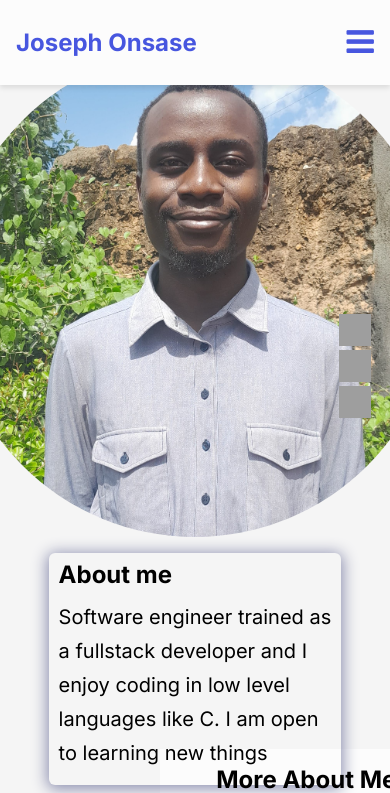
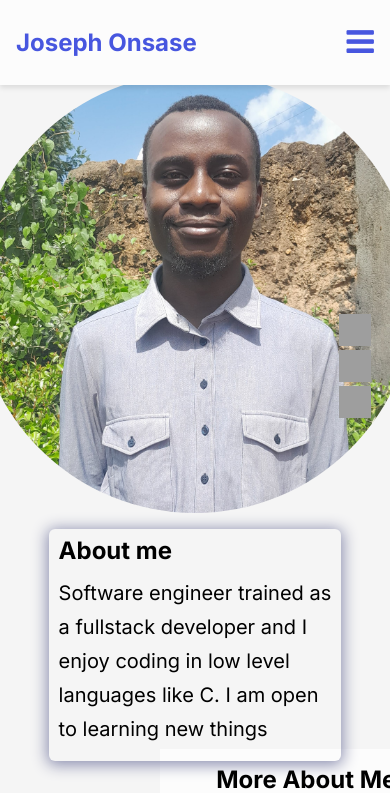
Before and after one commit to ripper19/portfolio, a PHP site: page / in a window 390 px wide; the page is wider, and only the part inside the window is pictured. Shown: the top 793 px of that part. Run offline with PHP 8.4, Linux system fonts and the light colour scheme; grey boxes are pictures that could not be loaded.

Commit message:
Update index.css

```diff
--- a/assets/index.css
+++ b/assets/index.css
@@ -265,8 +265,8 @@ outline: none;
         gap: 0;
     }
     .mine-img{
-        height: 30.5rem;
-        width: 30.5rem;
+        height: 27.5rem;
+        width: 27.5rem;
         border-radius: 50%;
     }
     .abt{
```
